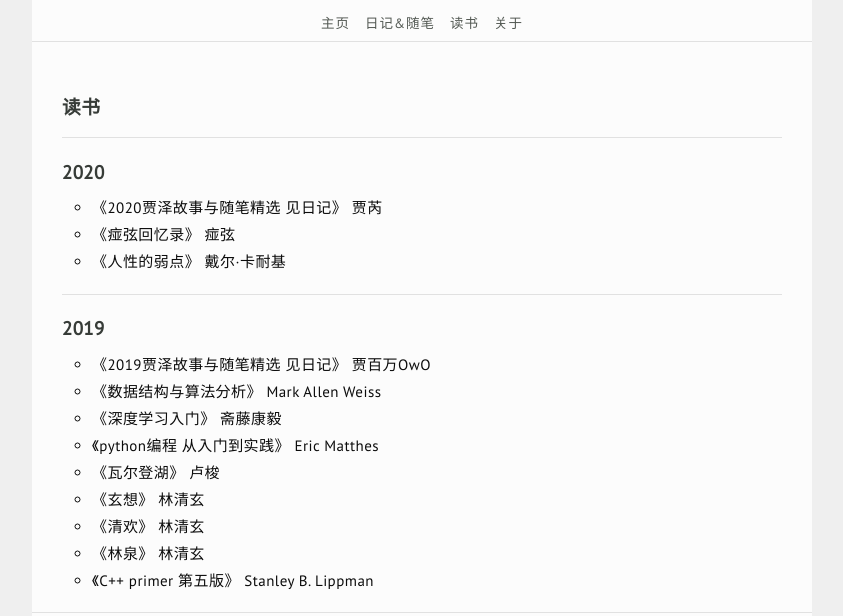
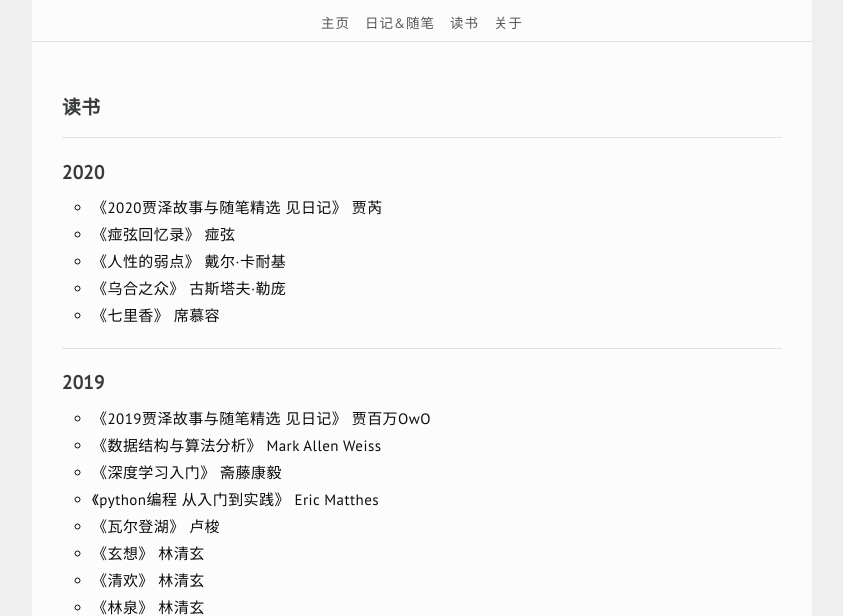
Before and after one commit to 1204802054/1204802054.github.io, a Jekyll site: the page built from pages/book.md, in a window 1280 px wide and 900 px high, cut to the strip 244-860 px from the top of the window. Shown: the whole strip, without its empty margins (218-1061 px from the left). Built offline with Jekyll 4.4.1, drawn with Linux system fonts in a browser that asks for light colours; comment, search, counter and statistics services are not loaded.

Commit message:
Update book.md

```diff
--- a/pages/book.md
+++ b/pages/book.md
@@ -17,6 +17,8 @@ description: Read Books.
 - 《2020贾泽故事与随笔精选 见日记》 贾芮
 - 《痖弦回忆录》 痖弦
 - 《人性的弱点》 戴尔·卡耐基
+- 《乌合之众》 古斯塔夫·勒庞
+- 《七里香》 席慕容
 
 {:.collcontent}
 
```
